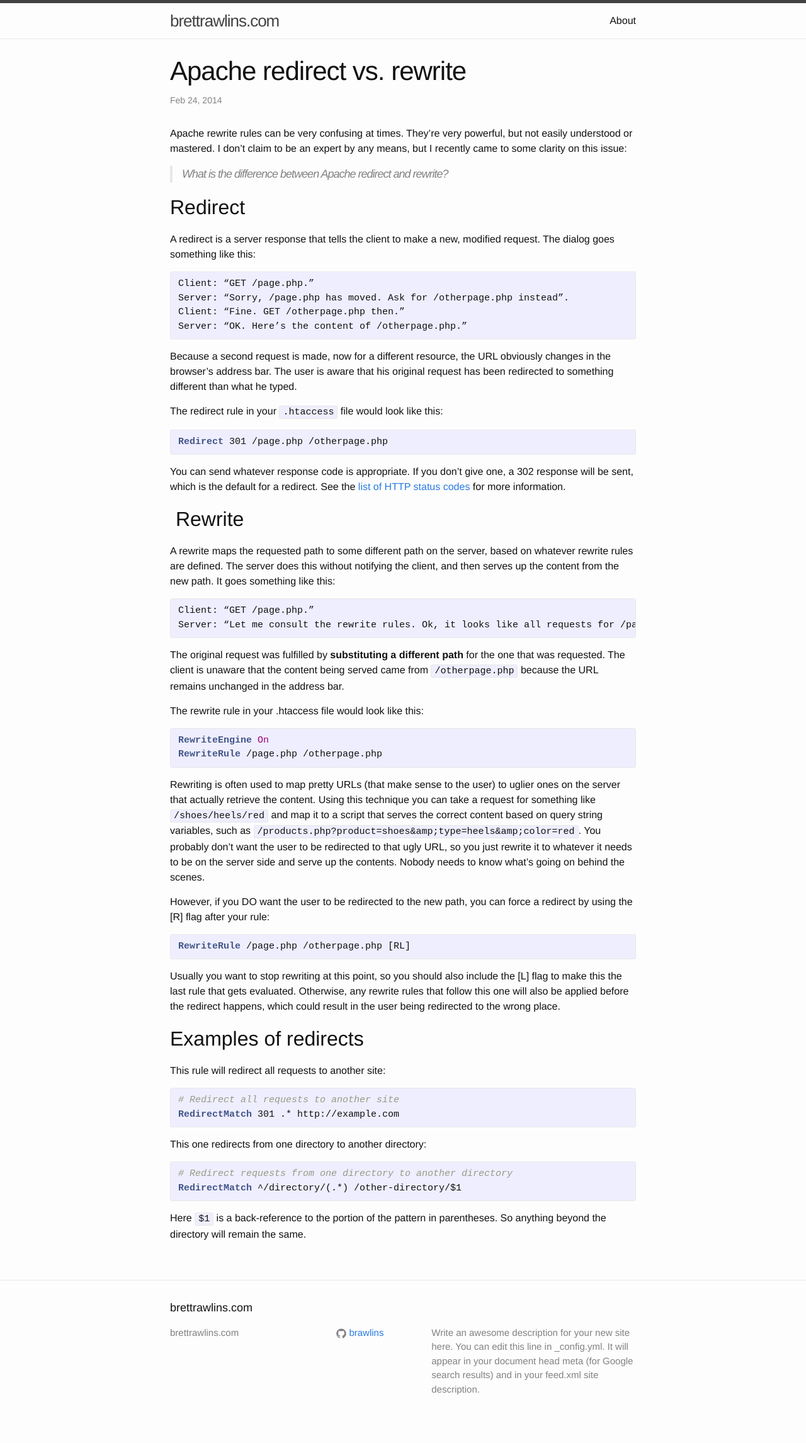
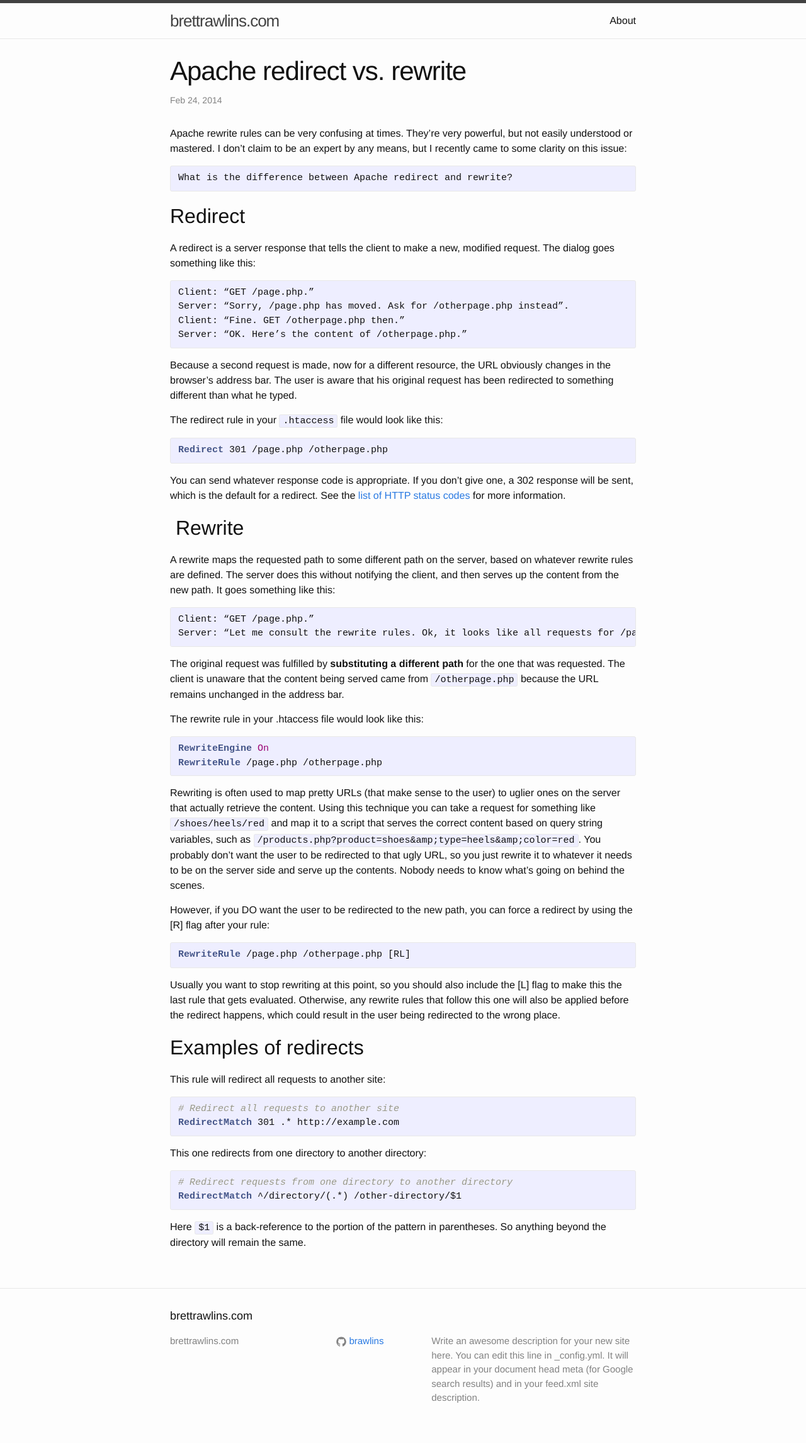
Before and after one commit to brawlins/brettrawlins.com, a Jekyll site: the page built from _posts/2014-02-24-apache-redirect-vs-rewrite.md, in a window 1280 px wide. Shown: the whole page at 63% size. Built offline with Jekyll 4.4.1, drawn with Linux system fonts in a browser that asks for light colours.

Commit message:
Pre again.

```diff
--- a/_posts/2014-02-24-apache-redirect-vs-rewrite.md
+++ b/_posts/2014-02-24-apache-redirect-vs-rewrite.md
@@ -8,7 +8,7 @@ tags:
 
 Apache rewrite rules can be very confusing at times. They're very powerful, but not easily understood or mastered. I don't claim to be an expert by any means, but I recently came to some clarity on this issue:
 
-> What is the difference between Apache redirect and rewrite?
+<pre>What is the difference between Apache redirect and rewrite?</pre>
 
 ## Redirect
 
```
